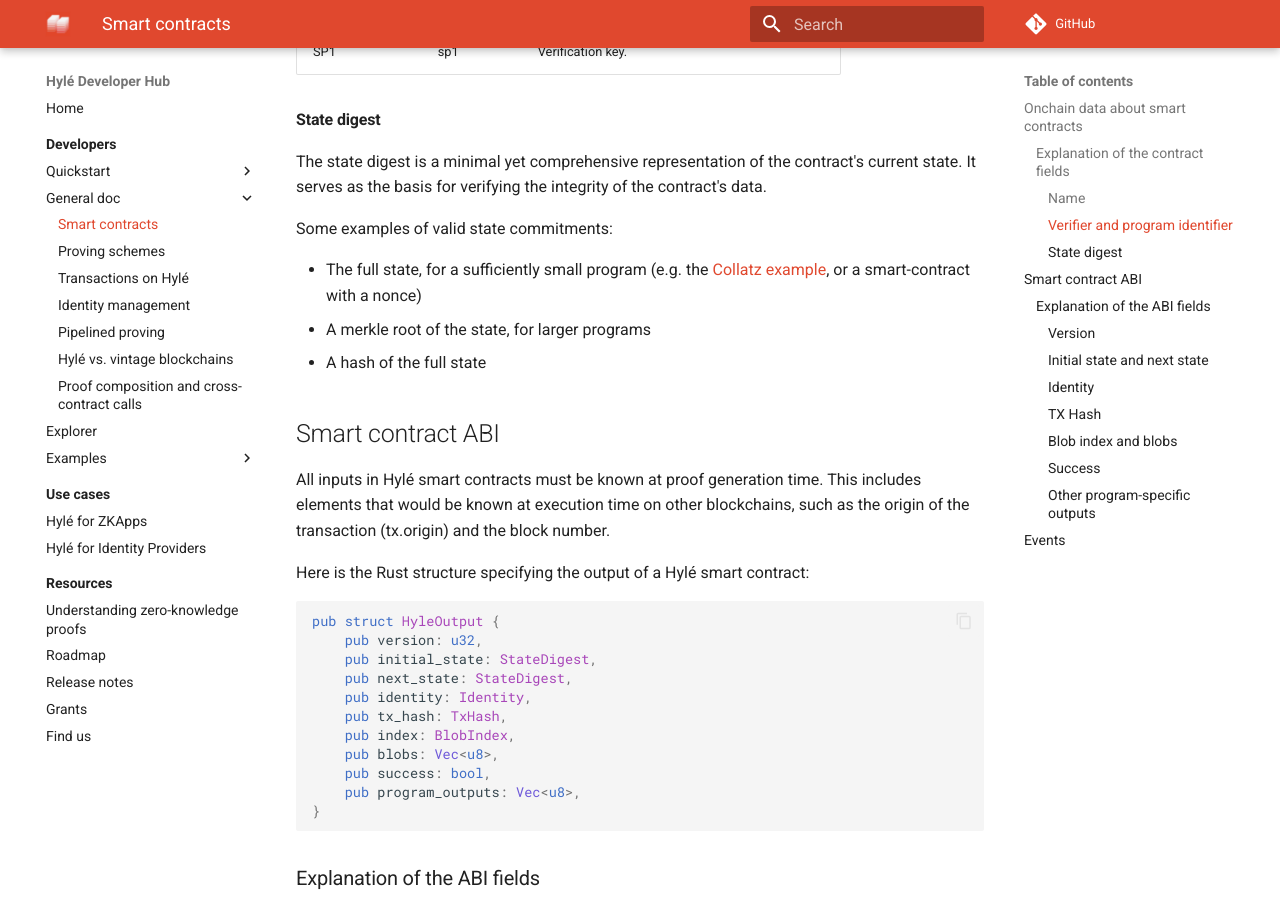
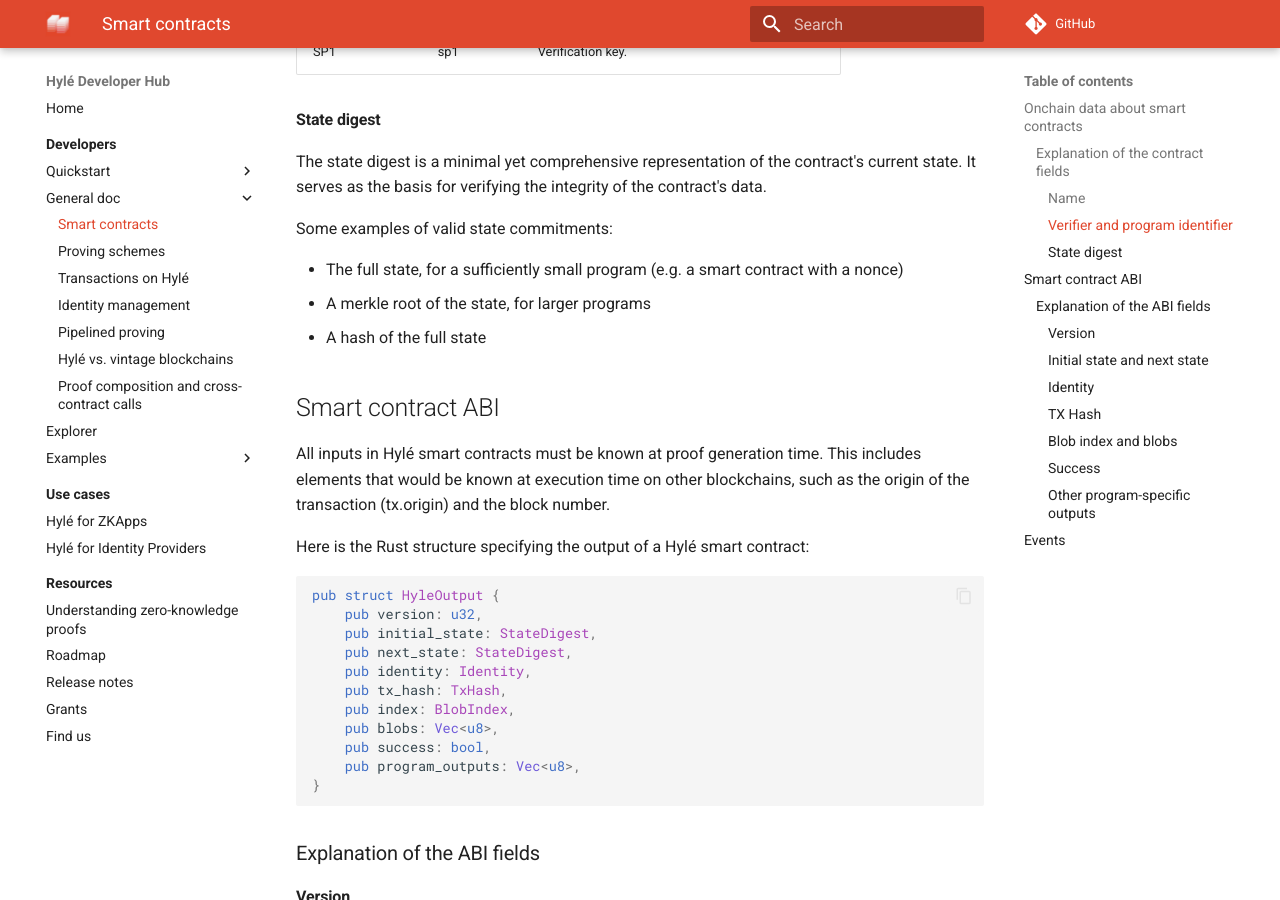
Before and after one commit to Hyle-org/devhub-hyle, an MkDocs documentation site: the page built from docs/developers/general-doc/smart-contracts.md, in a window 1280 px wide and 900 px high, scrolled down 960 px. Built offline with MkDocs 1.6.1 and Material for MkDocs 9.7.7, drawn with Linux system fonts in a browser that asks for light colours; comment, search, counter and statistics services are not loaded.

Commit message:
fix broken link

```diff
--- a/docs/developers/general-doc/smart-contracts.md
+++ b/docs/developers/general-doc/smart-contracts.md
@@ -38,7 +38,7 @@
 
 Some examples of valid state commitments:
 
-- The full state, for a sufficiently small program (e.g. the [Collatz example](../examples/collatz-example-in-depth.md), or a smart-contract with a nonce)
+- The full state, for a sufficiently small program (e.g. a smart contract with a nonce)
 - A merkle root of the state, for larger programs
 - A hash of the full state
 
```
